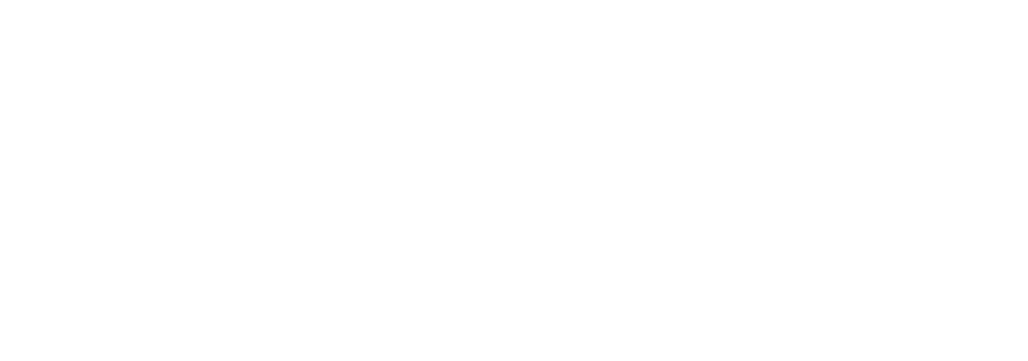
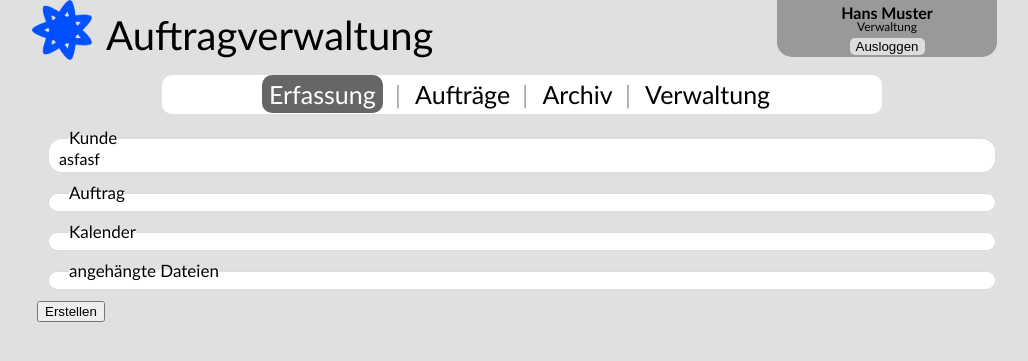
Before and after one commit to fox918/cs261, a PHP site: page / in a window 1280 px wide. Before the commit the part shown is empty. Shown: the top 361 px of the page, without its empty margins (118-1146 px from the left). Run offline with PHP 8.4, Linux system fonts and the light colour scheme.

Commit message:
first html draft

```diff
--- a/css/style.css
+++ b/css/style.css
@@ -0,0 +1,159 @@
+/*
+ *  CSS Reset
+ */
+html, body, div, span, applet, object, iframe,
+h1, h2, h3, h4, h5, h6, p, blockquote, pre,
+a, abbr, acronym, address, big, cite, code,
+del, dfn, em, img, ins, kbd, q, s, samp,
+small, strike, strong, sub, sup, tt, var,
+b, u, i, center,
+dl, dt, dd, ol, ul, li,
+fieldset, form, label, legend,
+table, caption, tbody, tfoot, thead, tr, th, td,
+article, aside, canvas, details, embed,
+figure, figcaption, footer, header, hgroup,
+menu, nav, output, ruby, section, summary,
+time, mark, audio, video {
+    border: 0;
+    font-size: 100%;
+    font: inherit;
+    margin: 0;
+    padding: 0;
+    vertical-align: baseline;
+}
+article, aside, details, figcaption, figure,
+footer, header, hgroup, menu, nav, section {
+    display: block;
+}
+body {
+    line-height: 1;
+}
+ol, ul {
+    list-style: none;
+}
+blockquote, q {
+    quotes: none;
+}
+blockquote:before, blockquote:after,
+q:before, q:after {
+    content: '';
+    content: none;
+}
+table {
+    border-collapse: collapse;
+    border-spacing: 0;
+}
+/*
+ * Page
+ */
+body{
+    background-color:#E0E0E0;
+    color:#000;
+    font-family:Gill Sans;
+}
+#content{
+    margin-left:auto;
+    margin-right:auto;
+    width:1000px;
+}
+/*
+ * Menu
+ */
+header{
+    margin: 0px 10px 15px 10px;
+}
+
+#logo{
+    float:left;
+    position: relative;
+}
+#logo img{
+    display: inline;
+    height:60px;
+    width:60px;
+}
+#logo h1{
+    color:#000;
+    display:inline;
+    font-size:40px;
+    left:10px;
+    position:relative;
+    top:-10px;
+}
+#logininfo{
+    background-color:#999;
+    border-bottom-left-radius:  15px;
+    border-bottom-right-radius: 15px;
+    float:right;
+    margin: 0 15px 0 0;
+    padding: 5px 10px 2px 10px;
+    width:200px;
+}
+#logininfo p#username{
+    font-weight: 900;
+    text-align:center;
+    width:100%;
+}
+#logininfo p#department{
+    font-size: 12px;
+    font-weight: 0;
+    text-align:center;
+}
+#logininfo form input{
+    background-color:#DDD;
+    border-radius:5px;
+    border:none;
+    display:block;
+    margin: 5px auto 0 auto;
+    text-align:center;
+}
+nav{
+    float:clear;
+    margin: 10px 130px 5px 130px;
+}
+nav ul{
+    background-color:#fff;
+    border-radius:10px;
+    padding: 7px 5px 7px 5px;
+    text-align:center;
+}
+nav ul li{
+    display: inline;
+    font-size: 25px;
+    margin: 0 5px 0 5px;
+}
+nav ul li:after {
+  color:#aaa;
+  content: "|";
+  margin-left: 12px;
+}
+nav ul li:last-child:after {
+  content:"";
+}
+nav ul li a{
+    color: #000;
+    text-decoration: none;
+}
+nav ul li a.active{
+    background-color:#666;
+    border-radius: 10px;
+    color: #fff;
+    padding:4px 7px;
+}
+/*
+ * Article
+ */
+article{
+    margin: 5px 15px 5px 15px;
+}
+#create fieldset{
+    background-color: #fff;
+    border-radius: 15px;
+    border:2px #DDD solid;
+    margin: 5px 10px 10px 10px;
+    padding: 0 10px 5px 10px;
+}
+#create fieldset legend{
+    font-size: 17px;
+    margin: 0 0 5px 10px;
+}
--- a/index.php
+++ b/index.php
@@ -27,14 +27,50 @@
 
 <body>
 
+    <div id="content">
+        <header>
         <div>
-	<header>
+            <div id="logo">
+                <img src="./img/logo.png" alt="logo" />
+                <h1>Auftragverwaltung</h1>
+            </div>
+            <div id="logininfo">
+                <p id="username">Hans Muster</p>
+                <p id="department">Verwaltung</p>
+                <form action="./index.php?action=logout" method="post">
+                    <input type="submit" value="Ausloggen" />
+                </form>
+            </div>
+        </div>
+        <div style="clear:both"></div>
         <nav>
+        <ul>
+            <li><a class="active" href="index.php?p=create">Erfassung</a></li>
+            <li><a href="index.php?p=list">Aufträge</a></li>
+            <li><a href="index.php?p=archive">Archiv</a></li>
+            <li><a href="index.php?p=admin">Verwaltung</a></li>
+        </ul>
         </nav>
         </header>
 
-	<article>
+        <article id="create">
+        <fieldset>
+            <legend>Kunde</legend>
+            asfasf
+        </fieldset>
+        <fieldset>
+            <legend>Auftrag</legend>
 
+        </fieldset>
+        <fieldset>
+            <legend>Kalender</legend>
+        </fieldset>
+        <fieldset>
+            <legend>angehängte Dateien</legend>
+        </fieldset>
+        <div class="control">
+            <button type="submit">Erstellen</button>
+        </div>
         </article>
 
         <aside>
```
Also changed, not shown: doc/design/logo.svg, img/logo.png (added). Lines whose indentation alone changed are shown as unchanged.
